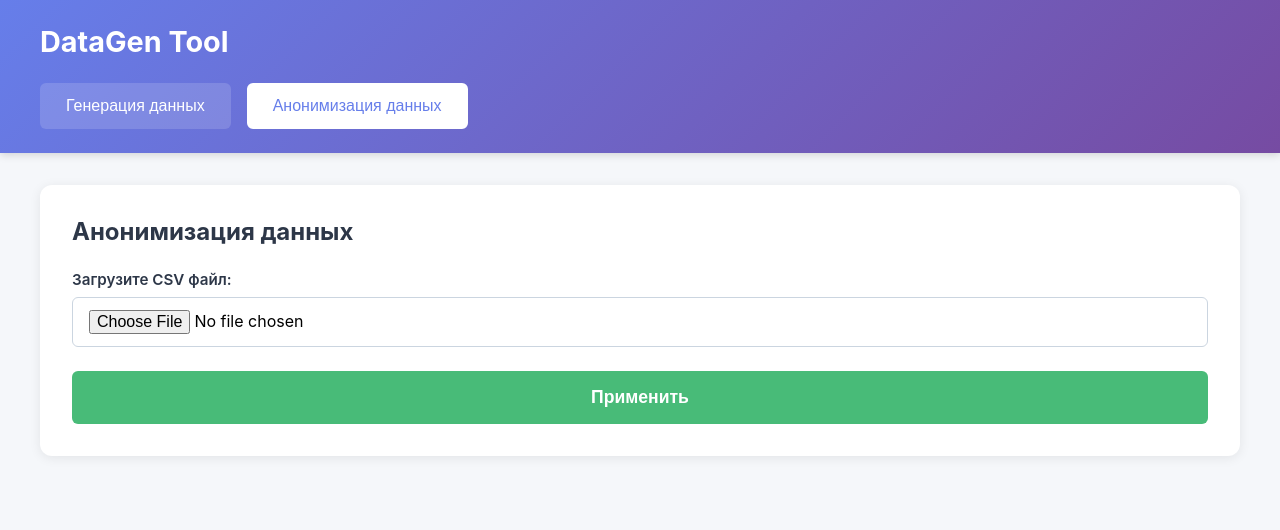
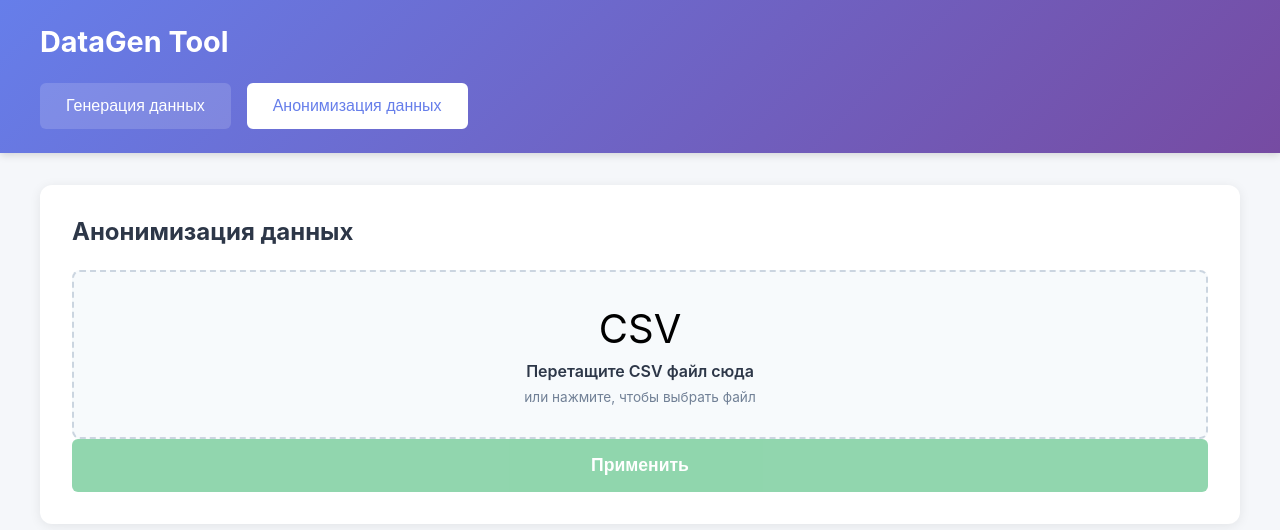
Before and after one commit to TwoToTango123/IKAI-synthetic-data-generation-and-anonymization, a React (Vite) app in the folder frontend/: page / in a window 1280 px wide. Both pictures are taken after a click on the button "Анонимизация данных". Shown: the top 530 px of the page. Built offline with nearby package versions, Linux system fonts and the light colour scheme.

Commit message:
IKAI-25: Add reusable file upload component

```diff
--- /dev/null
+++ b/frontend/src/components/FileUpload.jsx
@@ -0,0 +1,64 @@
+import React, { useState } from 'react'
+
+function FileUpload({ onFileUpload }) {
+  const [isDragActive, setIsDragActive] = useState(false)
+
+  const handleDrag = (e) => {
+    e.preventDefault()
+    e.stopPropagation()
+    if (e.type === 'dragenter' || e.type === 'dragover') {
+      setIsDragActive(true)
+    } else if (e.type === 'dragleave') {
+      setIsDragActive(false)
+    }
+  }
+
+  const handleDrop = (e) => {
+    e.preventDefault()
+    e.stopPropagation()
+    setIsDragActive(false)
+
+    if (e.dataTransfer.files && e.dataTransfer.files[0]) {
+      const file = e.dataTransfer.files[0]
+      if (file.type === 'text/csv' || file.type === 'text/plain' || file.name.endsWith('.csv')) {
+        onFileUpload(file)
+      } else {
+        alert('Пожалуйста, загрузите CSV файл')
+      }
+    }
+  }
+
+  const handleChange = (e) => {
+    if (e.target.files && e.target.files[0]) {
+      const file = e.target.files[0]
+      if (file.type === 'text/csv' || file.type === 'text/plain' || file.name.endsWith('.csv')) {
+        onFileUpload(file)
+      } else {
+        alert('Пожалуйста, загрузите CSV файл')
+      }
+    }
+  }
+
+  return (
+    <div
+      className={`file-upload-area ${isDragActive ? 'active' : ''}`}
+      onDragEnter={handleDrag}
+      onDragLeave={handleDrag}
+      onDragOver={handleDrag}
+      onDrop={handleDrop}
+      onClick={() => document.getElementById('file-input').click()}
+    >
+      <div className="file-upload-icon">CSV</div>
+      <div className="file-upload-text">Перетащите CSV файл сюда</div>
+      <div className="file-upload-hint">или нажмите, чтобы выбрать файл</div>
+      <input
+        id="file-input"
+        type="file"
+        accept=".csv"
+        onChange={handleChange}
+      />
+    </div>
+  )
+}
+
+export default FileUpload
--- a/frontend/src/pages/Anonymize.jsx
+++ b/frontend/src/pages/Anonymize.jsx
@@ -1,7 +1,12 @@
 import React, { useState } from 'react'
+import FileUpload from '../components/FileUpload'
 
 function Anonymize() {
   const [file, setFile] = useState(null)
+
+  const handleFileUpload = (uploadedFile) => {
+    setFile(uploadedFile)
+  }
 
   const handleAnonymize = () => {
     console.log('Anonymize clicked:', { fileName: file?.name || null })
@@ -11,19 +16,24 @@ function Anonymize() {
     <div className="container">
       <h1 className="section-title">Анонимизация данных</h1>
 
-      <div className="form-group">
-        <label className="form-label">Загрузите CSV файл:</label>
-        <input
-          type="file"
-          className="form-input"
-          accept=".csv"
-          onChange={(e) => setFile(e.target.files?.[0] || null)}
-        />
-      </div>
+      {!file && <FileUpload onFileUpload={handleFileUpload} />}
+
+      {file && (
+        <div className="file-info">
+          <span>Файл: {file.name}</span>
+          <button
+            className="btn btn-secondary btn-small"
+            onClick={() => setFile(null)}
+          >
+            Загрузить другой
+          </button>
+        </div>
+      )}
 
       <button
         className="btn btn-success btn-large btn-block"
         onClick={handleAnonymize}
+        disabled={!file}
       >
         Применить
       </button>
```
